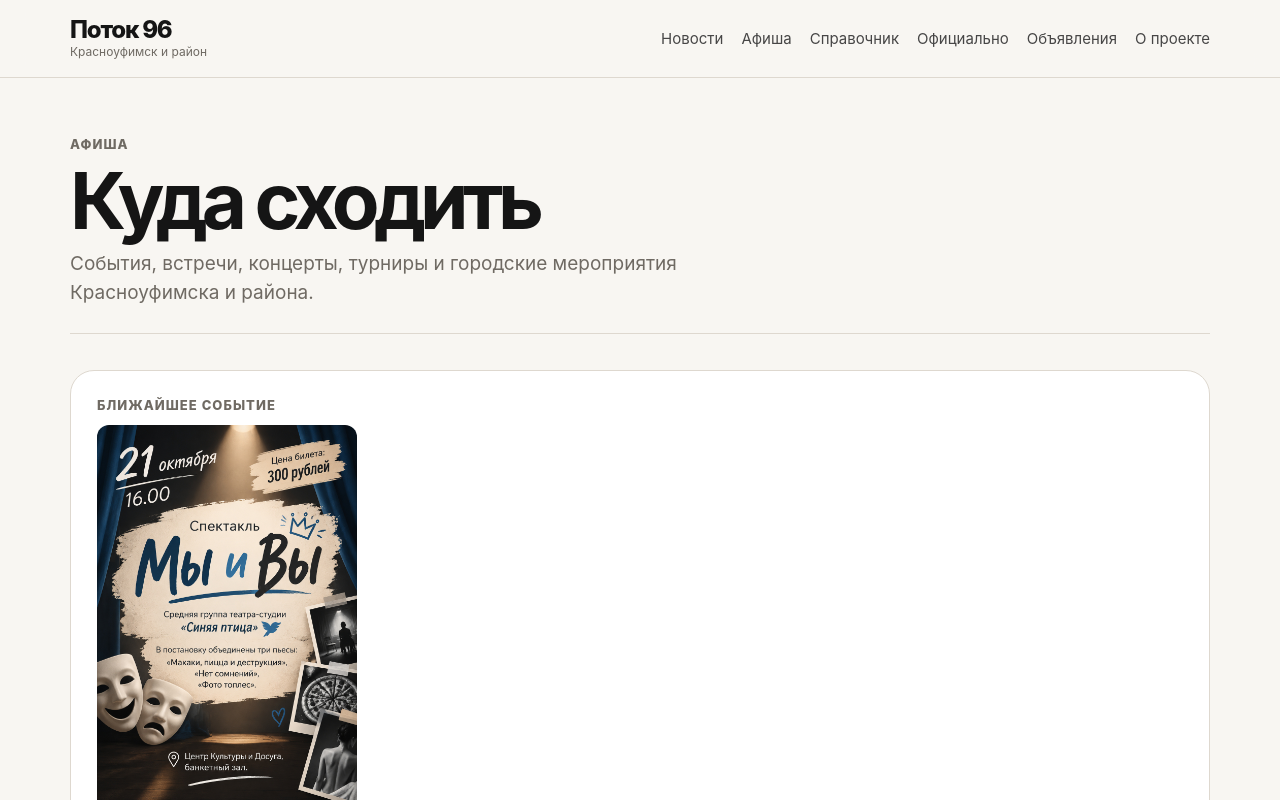
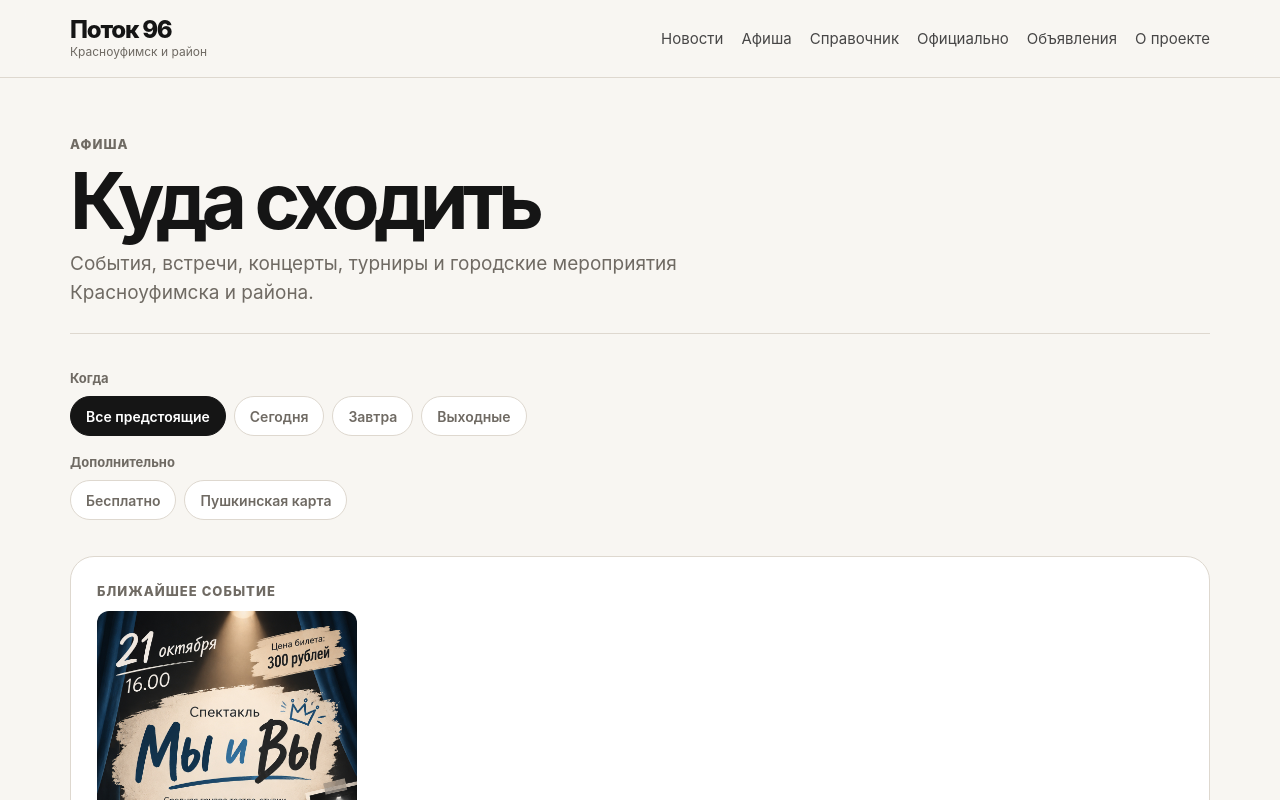
Before and after one commit to sapphire09z/potok96, a Next.js app: page /events in a window 1280 px wide. Shown: the top 800 px of the page. Built offline with nearby package versions, Linux system fonts and the light colour scheme.

Commit message:
feat: add event date and eligibility filters

```diff
--- a/src/app/events/events.module.css
+++ b/src/app/events/events.module.css
@@ -402,3 +402,97 @@
     font-weight: 800;
     color: #252525;
 }
+
+/* Фильтры афиши */
+
+.filters {
+    display: grid;
+    gap: 18px;
+}
+
+.filterGroup {
+    display: grid;
+    gap: 10px;
+}
+
+.filterLabel {
+    font-size: 13px;
+    font-weight: 700;
+    color: var(--muted);
+}
+
+.filterLinks {
+    display: flex;
+    flex-wrap: wrap;
+    align-items: center;
+    gap: 8px;
+}
+
+.filterChip {
+    display: inline-flex;
+    align-items: center;
+    min-height: 40px;
+    padding: 9px 15px;
+    border: 1px solid var(--border);
+    border-radius: 999px;
+    background: var(--paper);
+    color: var(--muted);
+    text-decoration: none;
+    font-size: 14px;
+    font-weight: 600;
+}
+
+.filterChip:hover {
+    border-color: var(--text);
+}
+
+.filterChip.activeFilter {
+    background: var(--text);
+    color: #fff;
+    border-color: var(--text);
+}
+
+.clearFilters {
+    padding: 9px 4px;
+    font-size: 13px;
+    color: var(--muted);
+    text-decoration: underline;
+    text-underline-offset: 3px;
+}
+
+.filterChip:focus-visible,
+.clearFilters:focus-visible {
+    outline: 2px solid var(--text);
+    outline-offset: 3px;
+}
+
+/* Подтверждённое участие в программе */
+
+.pushkinBadge,
+.eventDetails .pushkinBadge {
+    display: inline-flex;
+    align-items: center;
+    padding: 5px 10px;
+    border: 1px solid #c9b2dc;
+    border-radius: 999px;
+    background: #f2eaf8;
+    color: #5e3777;
+    font-size: 12px;
+    font-weight: 700;
+}
+
+@media (max-width: 700px) {
+    .filters {
+        gap: 16px;
+    }
+
+    .filterChip {
+        min-height: 38px;
+        padding: 8px 12px;
+        font-size: 13px;
+    }
+}
+.filters {
+    display: grid;
+    gap: 18px;
+}
--- a/src/app/events/page.js
+++ b/src/app/events/page.js
@@ -49,34 +49,126 @@ function EventCard({ event, org }) {
             <div className={styles.eventDetails}>
                 {event.location && <span>{event.location}</span>}
                 {event.price && <span>{event.price}</span>}
+                {event.pushkinCard && (
+                    <span className={styles.pushkinBadge}>
+        Пушкинская карта
+    </span>
+                )}
                 {org && <span>{org.title}</span>}
             </div>
         </Link>
     );
 }
 
-export default async function EventsPage() {
+const YEKAT_OFFSET = 5 * 60 * 60 * 1000;
+
+function getLocalDate(value) {
+    const timestamp = new Date(value).getTime();
+
+    if (!Number.isFinite(timestamp)) return "";
+
+    return new Date(timestamp + YEKAT_OFFSET)
+        .toISOString()
+        .slice(0, 10);
+}
+
+function addDays(dateString, days) {
+    const date = new Date(`${dateString}T00:00:00Z`);
+    date.setUTCDate(date.getUTCDate() + days);
+    return date.toISOString().slice(0, 10);
+}
+
+
+export default async function EventsPage({ searchParams }) {
+    const params = await searchParams;
+
+    const selectedDate = ["today", "tomorrow", "weekend"]
+        .includes(params?.date)
+        ? params.date
+        : "all";
+
+    const onlyFree = params?.free === "1";
+    const onlyPushkin = params?.pushkin === "1";
+
     const [events, orgs] = await Promise.all([
         getAllEvents(),
         getAllOrgs(),
     ]);
-    const orgBySlug = new Map(orgs.map((org) => [org.slug, org]));
+
+    const orgBySlug = new Map(
+        orgs.map((org) => [org.slug, org])
+    );
 
     const now = Date.now();
+    const today = getLocalDate(now);
+    const tomorrow = addDays(today, 1);
 
-// Предстоящие мероприятия
+    const dayOfWeek = new Date(
+        `${today}T00:00:00Z`
+    ).getUTCDay();
+
+    const daysToSaturday =
+        dayOfWeek === 0
+            ? -1
+            : (6 - dayOfWeek + 7) % 7;
+
+    const saturday = addDays(today, daysToSaturday);
+    const sunday = addDays(saturday, 1);
+
     const upcomingEvents = events.filter(
-        (event) => new Date(event.startAt).getTime() >= now
+        (event) =>
+            new Date(event.startAt).getTime() >= now
     );
 
-// Прошедшие мероприятия — сначала самые недавние
     const pastEvents = events
-        .filter((event) => new Date(event.startAt).getTime() < now)
+        .filter(
+            (event) =>
+                new Date(event.startAt).getTime() < now
+        )
         .reverse();
 
-// Ближайшее мероприятие
-    const mainEvent = upcomingEvents[0] ?? null;
-    const otherEvents = upcomingEvents.slice(1);
+    const filteredEvents = upcomingEvents.filter((event) => {
+        const eventDate = getLocalDate(event.startAt);
+
+        const matchesDate =
+            selectedDate === "all" ||
+            (selectedDate === "today" && eventDate === today) ||
+            (selectedDate === "tomorrow" && eventDate === tomorrow) ||
+            (
+                selectedDate === "weekend" &&
+                (eventDate === saturday || eventDate === sunday)
+            );
+
+        return (
+            matchesDate &&
+            (!onlyFree || event.isFree) &&
+            (!onlyPushkin || event.pushkinCard)
+        );
+    });
+
+    const mainEvent = filteredEvents[0] ?? null;
+    const otherEvents = filteredEvents.slice(1);
+
+    const hasFilters =
+        selectedDate !== "all" ||
+        onlyFree ||
+        onlyPushkin;
+
+    function filterHref({
+                            date = selectedDate,
+                            free = onlyFree,
+                            pushkin = onlyPushkin,
+                        } = {}) {
+        const search = new URLSearchParams();
+
+        if (date !== "all") search.set("date", date);
+        if (free) search.set("free", "1");
+        if (pushkin) search.set("pushkin", "1");
+
+        const query = search.toString();
+
+        return query ? `/events?${query}` : "/events";
+    }
 
 
     return (
@@ -89,6 +181,66 @@ export default async function EventsPage() {
                     Красноуфимска и района.
                 </p>
             </header>
+
+            <section className={styles.filters} aria-label="Фильтры афиши">
+                <div className={styles.filterGroup}>
+                    <div className={styles.filterLabel}>Когда</div>
+
+                    <nav className={styles.filterLinks} aria-label="Выбор даты">
+                        {[
+                            { id: "all", label: "Все предстоящие" },,
+                            { id: "today", label: "Сегодня" },
+                            { id: "tomorrow", label: "Завтра" },
+                            { id: "weekend", label: "Выходные" },
+                        ].map((item) => (
+                            <Link
+                                key={item.id}
+                                href={filterHref({ date: item.id })}
+                                className={`${styles.filterChip} ${
+                                    selectedDate === item.id
+                                        ? styles.activeFilter
+                                        : ""
+                                }`}
+                            >
+                                {item.label}
+                            </Link>
+                        ))}
+                    </nav>
+                </div>
+
+                <div className={styles.filterGroup}>
+                    <div className={styles.filterLabel}>Дополнительно</div>
+
+                    <nav
+                        className={styles.filterLinks}
+                        aria-label="Дополнительные условия"
+                    >
+                        <Link
+                            href={filterHref({ free: !onlyFree })}
+                            className={`${styles.filterChip} ${
+                                onlyFree ? styles.activeFilter : ""
+                            }`}
+                        >
+                            Бесплатно
+                        </Link>
+
+                        <Link
+                            href={filterHref({ pushkin: !onlyPushkin })}
+                            className={`${styles.filterChip} ${
+                                onlyPushkin ? styles.activeFilter : ""
+                            }`}
+                        >
+                            Пушкинская карта
+                        </Link>
+
+                        {hasFilters && (
+                            <Link href="/events" className={styles.clearFilters}>
+                                Сбросить фильтры
+                            </Link>
+                        )}
+                    </nav>
+                </div>
+            </section>
 
             {mainEvent && (
                 <section className={styles.featured}>
@@ -116,6 +268,11 @@ export default async function EventsPage() {
                         {mainEvent.summary && <p>{mainEvent.summary}</p>}
 
                         <div className={styles.meta}>
+                            {mainEvent.pushkinCard && (
+                                <span className={styles.pushkinBadge}>
+                                    Пушкинская карта
+                                </span>
+                            )}
                             {mainEvent.startAt && (
                                 <span>{formatDateTime(mainEvent.startAt)}</span>
                             )}
@@ -142,8 +299,16 @@ export default async function EventsPage() {
             {/* Нет предстоящих событий */}
             {!mainEvent && (
                 <EmptyState
-                    title="Предстоящих мероприятий пока нет"
-                    text="Следите за обновлениями городской афиши."
+                    title={
+                        hasFilters
+                            ? "По выбранным условиям событий не найдено"
+                            : "Предстоящих мероприятий пока нет"
+                    }
+                    text={
+                        hasFilters
+                            ? "Попробуйте изменить или сбросить фильтры."
+                            : "Следите за обновлениями городской афиши."
+                    }
                 />
             )}
 
@@ -168,7 +333,7 @@ export default async function EventsPage() {
             )}
 
             {/* Архив мероприятий */}
-            {pastEvents.length > 0 && (
+            {!hasFilters && pastEvents.length > 0 && (
                 <section className={styles.listSection}>
                     <div className={styles.sectionHeader}>
                         <h2>Прошедшие мероприятия</h2>
--- a/src/lib/events.js
+++ b/src/lib/events.js
@@ -22,6 +22,8 @@ export async function getAllEvents() {
                     endAt: data.endAt ?? null,
                     location: data.location ?? "",
                     price: data.price ?? "",
+                    isFree: data.isFree === true,
+                    pushkinCard: data.pushkinCard === true,
                     summary: data.summary ?? "",
                     cover: data.cover ?? "",
                     org: data.org ?? null,
@@ -54,6 +56,8 @@ export async function getEventBySlug(slug) {
                 endAt: data.endAt ?? null,
                 location: data.location ?? "",
                 price: data.price ?? "",
+                isFree: data.isFree === true,
+                pushkinCard: data.pushkinCard === true,
                 summary: data.summary ?? "",
                 cover: data.cover ?? "",
                 video: data.video ?? "",
```
Also changed, not shown: content/events/filter-test.md (added).
